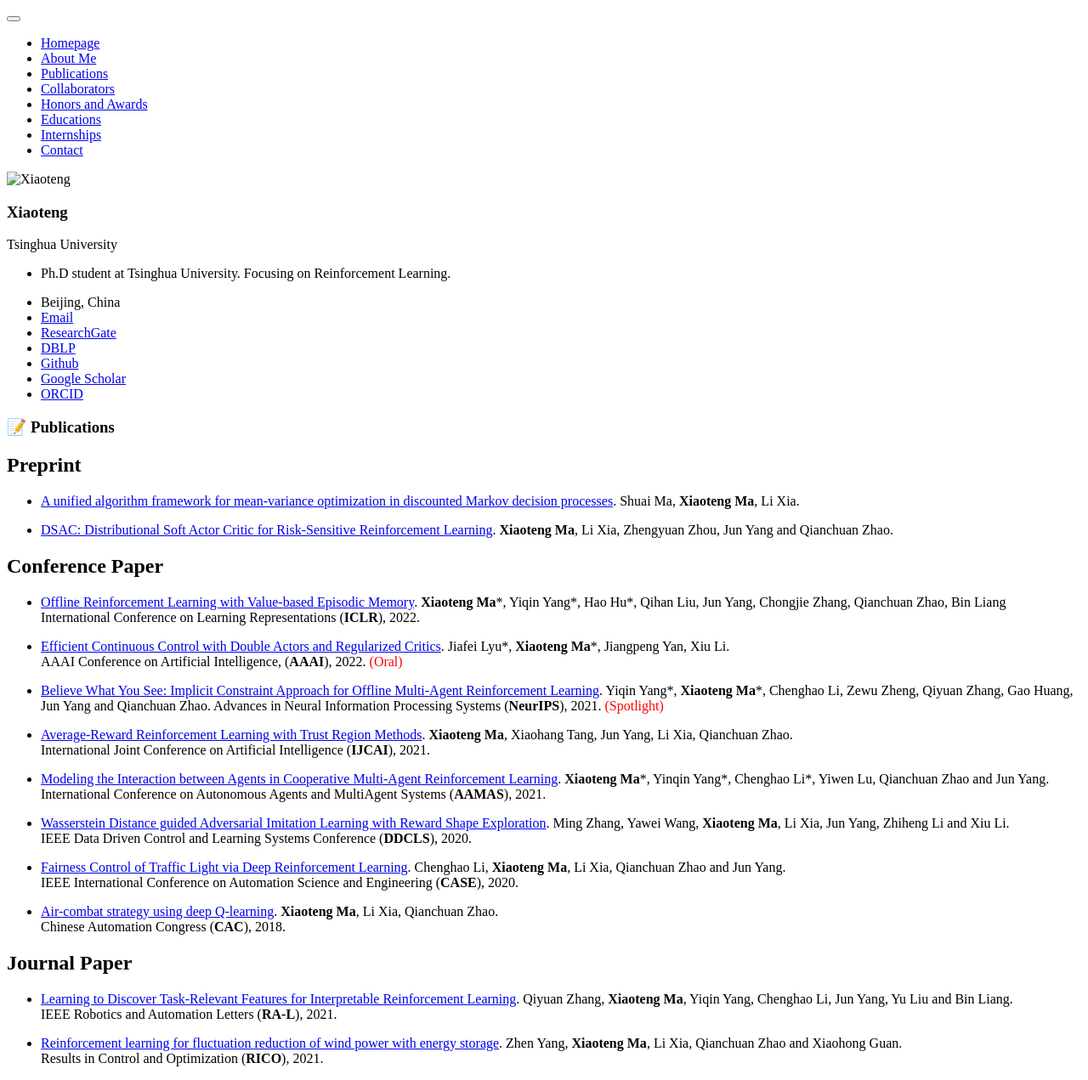
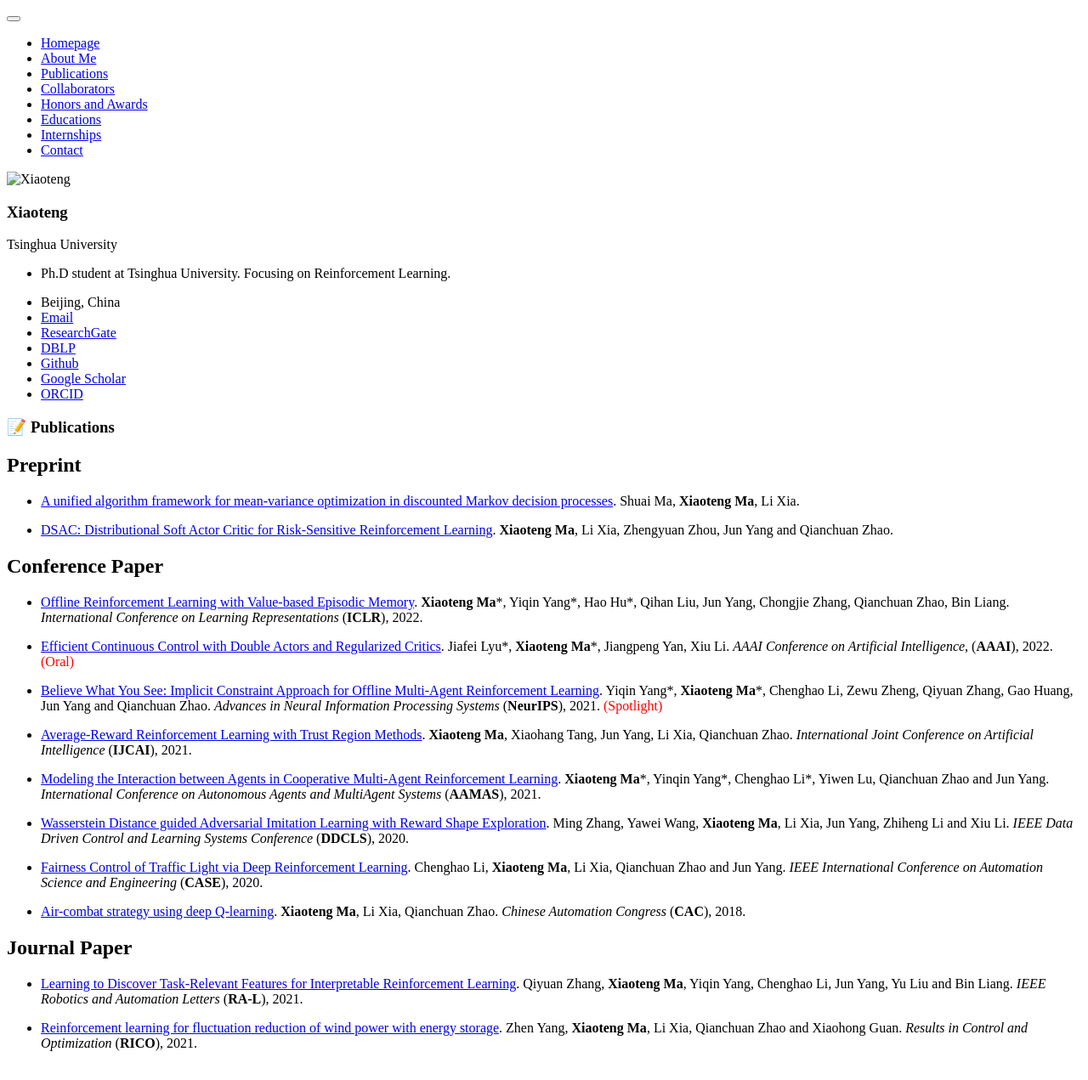
Before and after one commit to xtma/xtma.github.io, a Jekyll site: the page built from _pages/includes/pub.md, in a window 1280 px wide. Shown: the whole page at 85% size. Built offline with Jekyll 4.4.1, drawn with Linux system fonts in a browser that asks for light colours; our own code applies the rules of GitHub Pages for plain Markdown files.

Commit message:
Update publications.

```diff
--- a/_pages/includes/pub.md
+++ b/_pages/includes/pub.md
@@ -7,35 +7,24 @@
 
 
 ## Conference Paper
-- [Offline Reinforcement Learning with Value-based Episodic Memory](https://arxiv.org/pdf/2110.09796.pdf). **Xiaoteng Ma**\*, Yiqin Yang\*, Hao Hu\*, Qihan Liu, Jun Yang, Chongjie Zhang, Qianchuan Zhao, Bin Liang \
-International Conference on Learning Representations (**ICLR**), 2022.
+- [Offline Reinforcement Learning with Value-based Episodic Memory](https://arxiv.org/pdf/2110.09796.pdf). **Xiaoteng Ma**\*, Yiqin Yang\*, Hao Hu\*, Qihan Liu, Jun Yang, Chongjie Zhang, Qianchuan Zhao, Bin Liang. *International Conference on Learning Representations* (**ICLR**), 2022.
 
+- [Efficient Continuous Control with Double Actors and Regularized Critics](https://arxiv.org/pdf/2106.03050.pdf). Jiafei Lyu\*, **Xiaoteng Ma**\*, Jiangpeng Yan, Xiu Li. *AAAI Conference on Artificial Intelligence*, (**AAAI**), 2022. <span style="color:red">(Oral)</span>
 
-- [Efficient Continuous Control with Double Actors and Regularized Critics](https://arxiv.org/pdf/2106.03050.pdf). Jiafei Lyu\*, **Xiaoteng Ma**\*, Jiangpeng Yan, Xiu Li. \
-AAAI Conference on Artificial Intelligence, (**AAAI**), 2022. <span style="color:red">(Oral)</span>
+- [Believe What You See: Implicit Constraint Approach for Offline Multi-Agent Reinforcement Learning](https://arxiv.org/pdf/2106.03400.pdf). Yiqin Yang\*, **Xiaoteng Ma**\*, Chenghao Li, Zewu Zheng, Qiyuan Zhang, Gao Huang, Jun Yang and Qianchuan Zhao. *Advances in Neural Information
+Processing Systems* (**NeurIPS**), 2021. <span style="color:red">(Spotlight)</span>
 
-- [Believe What You See: Implicit Constraint Approach for Offline Multi-Agent Reinforcement Learning](https://arxiv.org/pdf/2106.03400.pdf). Yiqin Yang\*, **Xiaoteng Ma**\*, Chenghao Li, Zewu Zheng, Qiyuan Zhang, Gao Huang, Jun Yang and Qianchuan Zhao. Advances in Neural Information
-Processing Systems (**NeurIPS**), 2021. <span style="color:red">(Spotlight)</span>
+- [Average-Reward Reinforcement Learning with Trust Region Methods](https://arxiv.org/pdf/2106.03442.pdf). **Xiaoteng Ma**, Xiaohang Tang, Jun Yang, Li Xia, Qianchuan Zhao. *International Joint Conference on Artificial Intelligence* (**IJCAI**), 2021.
 
+- [Modeling the Interaction between Agents in Cooperative Multi-Agent Reinforcement Learning](https://arxiv.org/pdf/2102.06042.pdf). **Xiaoteng Ma**\*, Yinqin Yang\*, Chenghao Li\*, Yiwen Lu, Qianchuan Zhao and Jun Yang. *International Conference on Autonomous Agents and MultiAgent Systems* (**AAMAS**), 2021.
 
-- [Average-Reward Reinforcement Learning with Trust Region Methods](https://arxiv.org/pdf/2106.03442.pdf). **Xiaoteng Ma**, Xiaohang Tang, Jun Yang, Li Xia, Qianchuan Zhao. \
-International Joint Conference on Artificial Intelligence (**IJCAI**), 2021.
+- [Wasserstein Distance guided Adversarial Imitation Learning with Reward Shape Exploration](https://export.arxiv.org/pdf/2006.03503). Ming Zhang, Yawei Wang, **Xiaoteng Ma**, Li Xia, Jun Yang, Zhiheng Li and Xiu Li. *IEEE Data Driven Control and Learning Systems Conference* (**DDCLS**), 2020.
 
-- [Modeling the Interaction between Agents in Cooperative Multi-Agent Reinforcement Learning](https://arxiv.org/pdf/2102.06042.pdf). **Xiaoteng Ma**\*, Yinqin Yang\*, Chenghao Li\*, Yiwen Lu, Qianchuan Zhao and Jun Yang. \
-International Conference on Autonomous Agents and MultiAgent Systems (**AAMAS**), 2021.
+- [Fairness Control of Traffic Light via Deep Reinforcement Learning](https://ieeexplore.ieee.org/abstract/document/9216899). Chenghao Li, **Xiaoteng Ma**, Li Xia, Qianchuan Zhao and Jun Yang. *IEEE International Conference on Automation Science and Engineering* (**CASE**), 2020.
 
-- [Wasserstein Distance guided Adversarial Imitation Learning with Reward Shape Exploration](https://export.arxiv.org/pdf/2006.03503). Ming Zhang, Yawei Wang, **Xiaoteng Ma**, Li Xia, Jun Yang, Zhiheng Li and Xiu Li.\
-IEEE Data Driven Control and Learning Systems Conference (**DDCLS**), 2020.
-
-- [Fairness Control of Traffic Light via Deep Reinforcement Learning](https://ieeexplore.ieee.org/abstract/document/9216899). Chenghao Li, **Xiaoteng Ma**, Li Xia, Qianchuan Zhao and Jun Yang. \
-IEEE International Conference on Automation Science and Engineering (**CASE**), 2020.
-
-- [Air-combat strategy using deep Q-learning](https://ieeexplore.ieee.org/document/8623434). **Xiaoteng Ma**, Li Xia, Qianchuan Zhao.\
-Chinese Automation Congress (**CAC**), 2018.
+- [Air-combat strategy using deep Q-learning](https://ieeexplore.ieee.org/document/8623434). **Xiaoteng Ma**, Li Xia, Qianchuan Zhao. *Chinese Automation Congress* (**CAC**), 2018.
 
 ## Journal Paper
-- [Learning to Discover Task-Relevant Features for Interpretable Reinforcement Learning](https://ieeexplore.ieee.org/abstract/document/9463791). Qiyuan Zhang, **Xiaoteng Ma**, Yiqin Yang, Chenghao Li, Jun Yang, Yu Liu and Bin Liang. \
-IEEE Robotics and Automation Letters (**RA-L**), 2021.
+- [Learning to Discover Task-Relevant Features for Interpretable Reinforcement Learning](https://ieeexplore.ieee.org/abstract/document/9463791). Qiyuan Zhang, **Xiaoteng Ma**, Yiqin Yang, Chenghao Li, Jun Yang, Yu Liu and Bin Liang. *IEEE Robotics and Automation Letters* (**RA-L**), 2021.
 
-- [Reinforcement learning for fluctuation reduction of wind power with energy storage](https://www.sciencedirect.com/science/article/pii/S2666720721000199). Zhen Yang, **Xiaoteng Ma**, Li Xia, Qianchuan Zhao and Xiaohong Guan. \
-Results in Control and Optimization (**RICO**), 2021.
+- [Reinforcement learning for fluctuation reduction of wind power with energy storage](https://www.sciencedirect.com/science/article/pii/S2666720721000199). Zhen Yang, **Xiaoteng Ma**, Li Xia, Qianchuan Zhao and Xiaohong Guan. *Results in Control and Optimization* (**RICO**), 2021.
```
